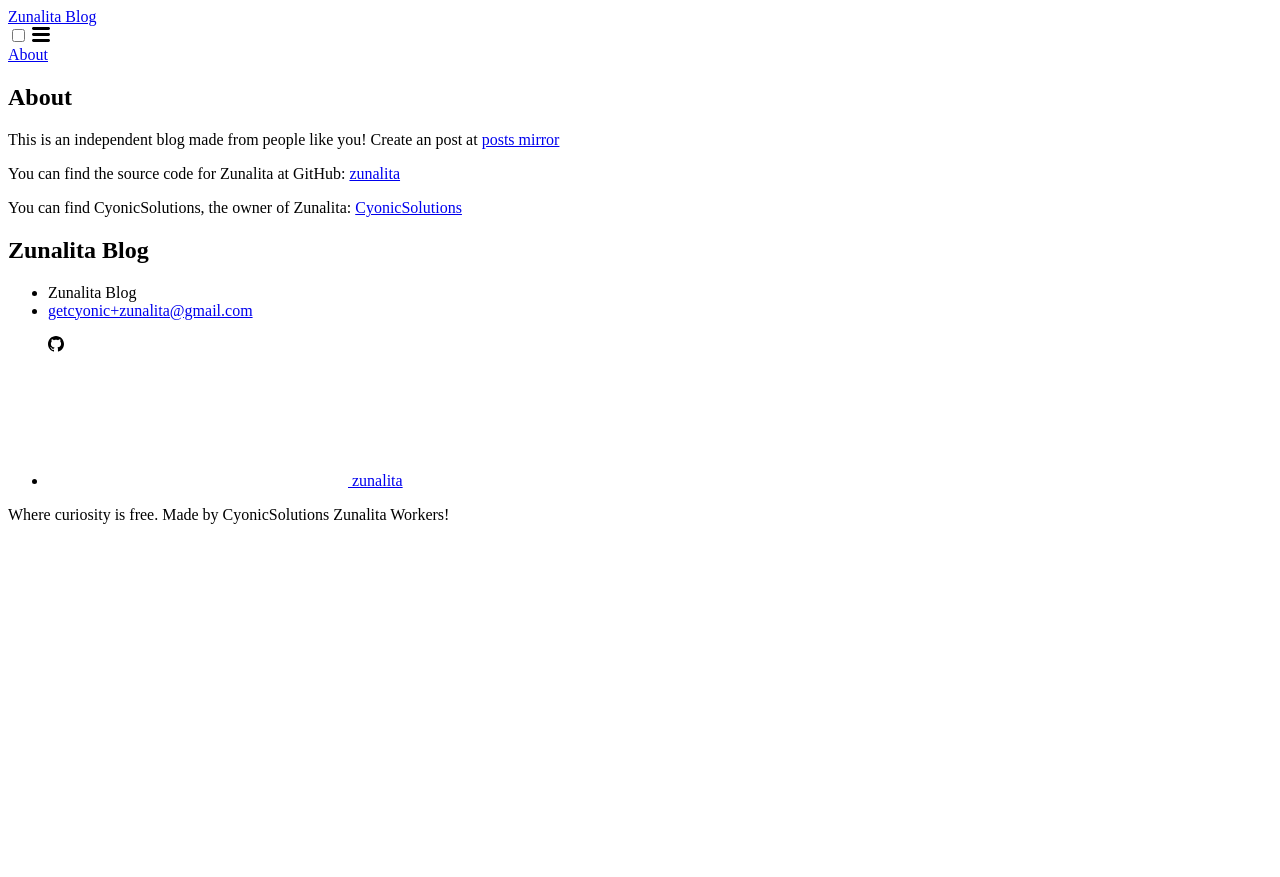
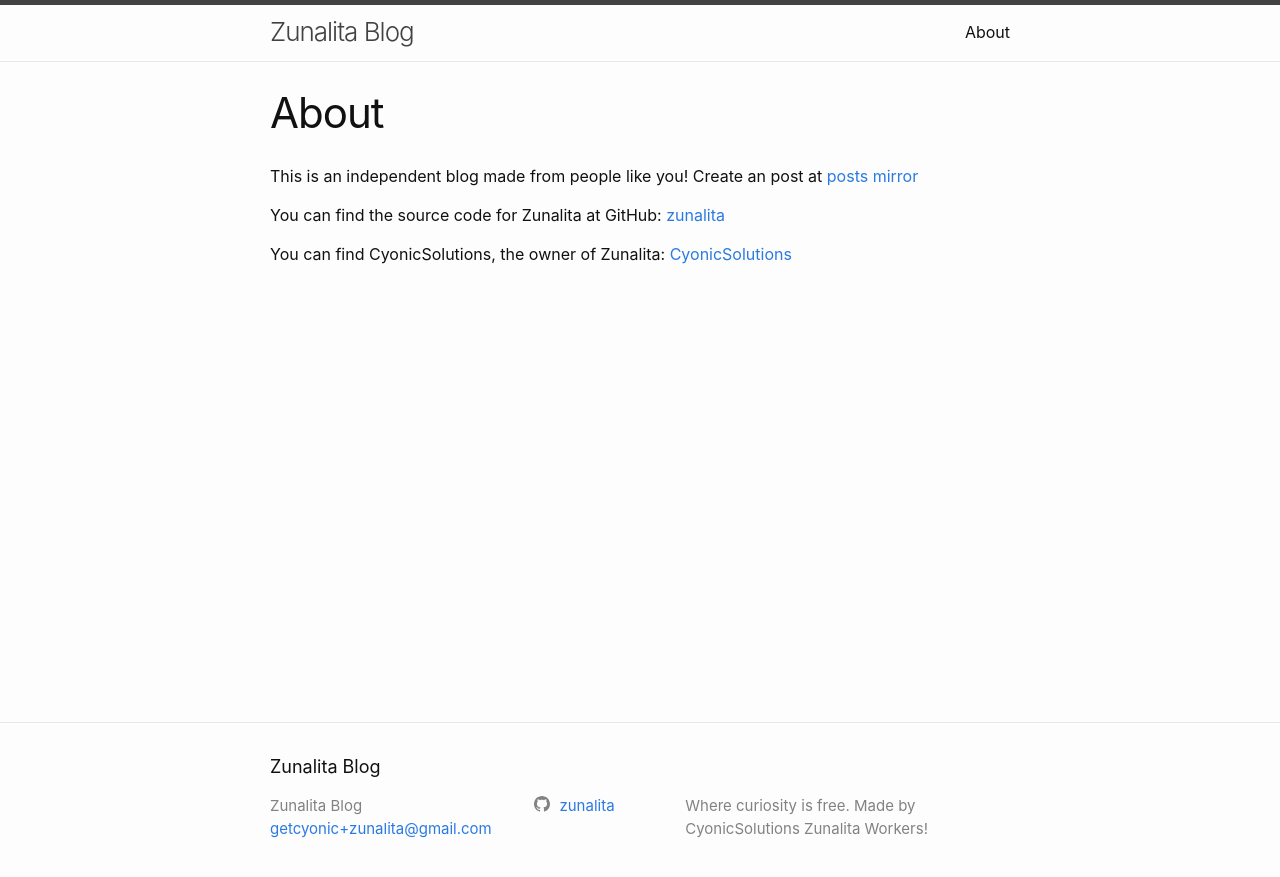
Before and after one commit to zaorinu/post-prerelease-tests, a Jekyll site: the page built from about.md, in a window 1280 px wide. Shown: the top 877 px of the page. Built offline with Jekyll 4.4.1, drawn with Linux system fonts in a browser that asks for light colours.

Commit message:
Try to get page theme back

```diff
--- a/assets/main.scss
+++ b/assets/main.scss
@@ -1 +1,5 @@
+---
+# Simple import to base minima theme
+---
+
 @import "minima";
```
